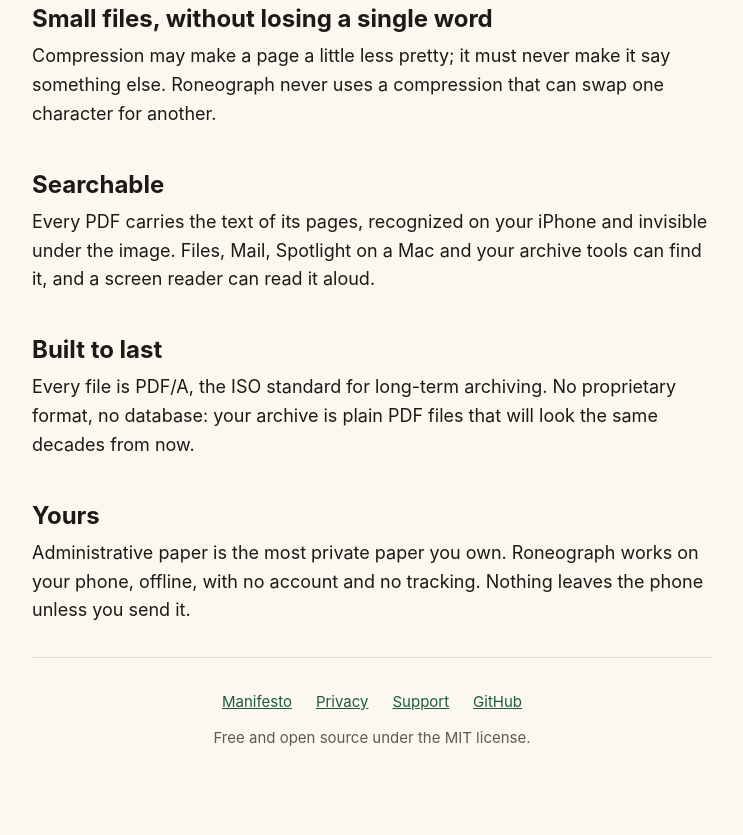
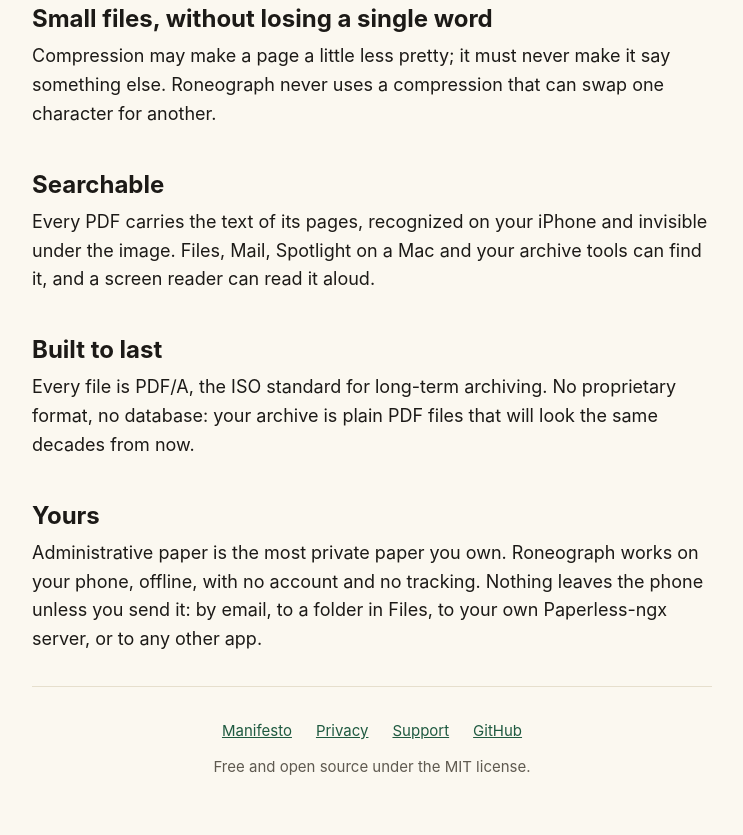
Before and after one commit to roneograph/roneograph, a plain HTML site: page website/index.html in a window 1280 px wide. Shown: the part 998-1833 px from the top of the page, without its empty margins (268-1011 px from the left). Before the commit the page ends 1804 px from the top, so only its background shows below. Drawn offline with Linux system fonts and the light colour scheme.

Commit message:
Name the places a scan can be sent on the website, including Paperless-ngx

```diff
--- a/website/index.html
+++ b/website/index.html
@@ -52,7 +52,7 @@
 
   <section>
     <h2>Yours</h2>
-    <p>Administrative paper is the most private paper you own. Roneograph works on your phone, offline, with no account and no tracking. Nothing leaves the phone unless you send it.</p>
+    <p>Administrative paper is the most private paper you own. Roneograph works on your phone, offline, with no account and no tracking. Nothing leaves the phone unless you send it: by email, to a folder in Files, to your own Paperless-ngx server, or to any other app.</p>
   </section>
 </main>
 
```
